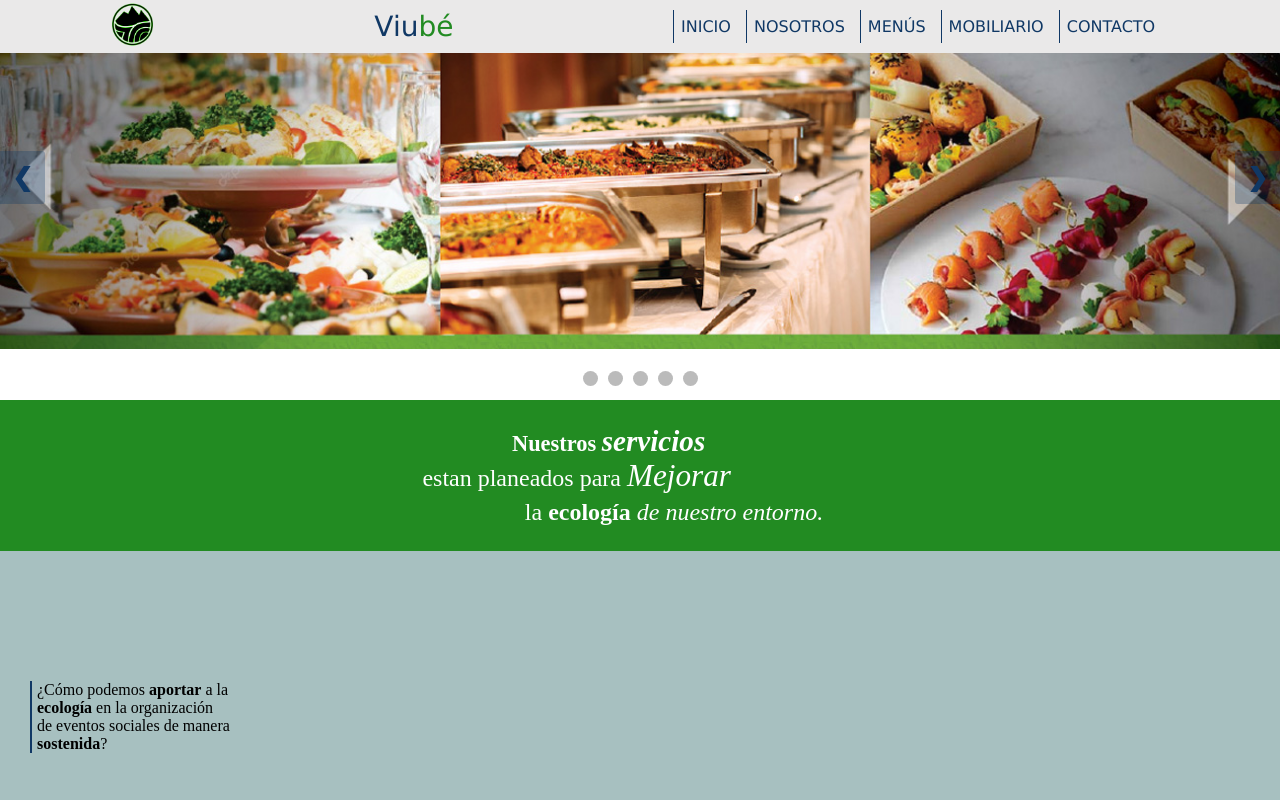
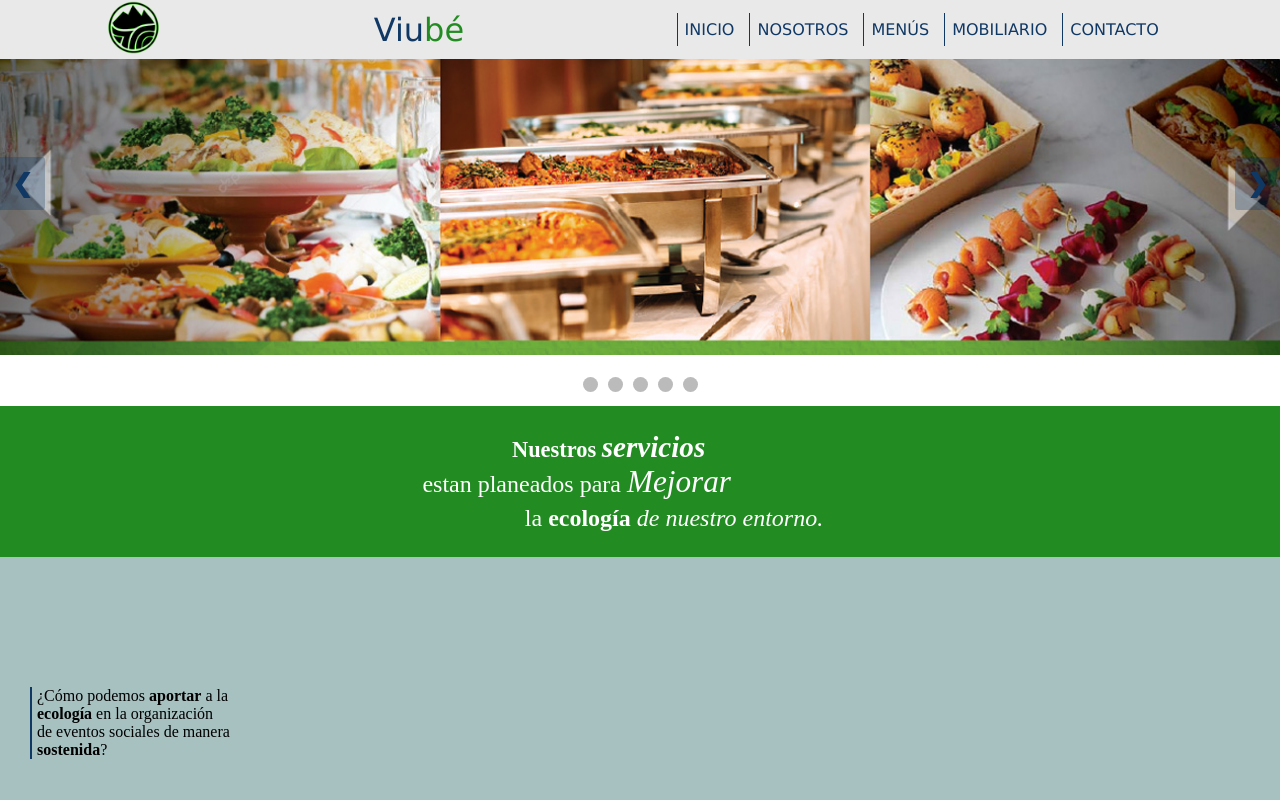
Before and after one commit to Josand23k/viube-test, a plain HTML site: page index.html in a window 1280 px wide. Shown: the top 800 px of the page. Drawn offline with Linux system fonts and the light colour scheme; a web font is replaced by a local one.

Commit message:
Resize the menu bar, first try

```diff
--- a/CSS/stilos.css
+++ b/CSS/stilos.css
@@ -21,13 +21,13 @@
 }
    /* LOGO */
 .navbar img {
-    width: 45px;
+    width: 55px;
 }
 .logo {
     display: flex;
 }
 .logo p {
-    font-size: 1.75em;
+    font-size: 2em;
 }
 .viu {
     color: rgb(16, 56, 101);
@@ -49,7 +49,7 @@
 .menu a {
     display: block;
     width: 100%;
-    font-size: 1.1em;
+    font-size: 1.4em;
     padding: 7px;
     color: rgb(16, 56, 101);
     text-decoration: none;
```
